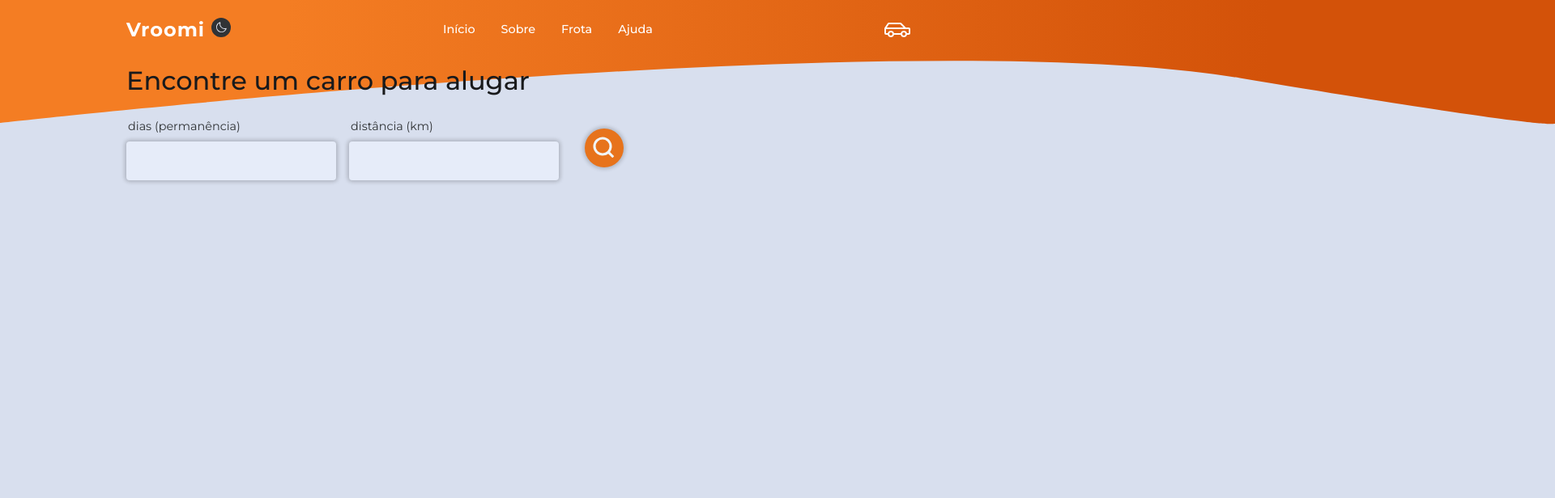
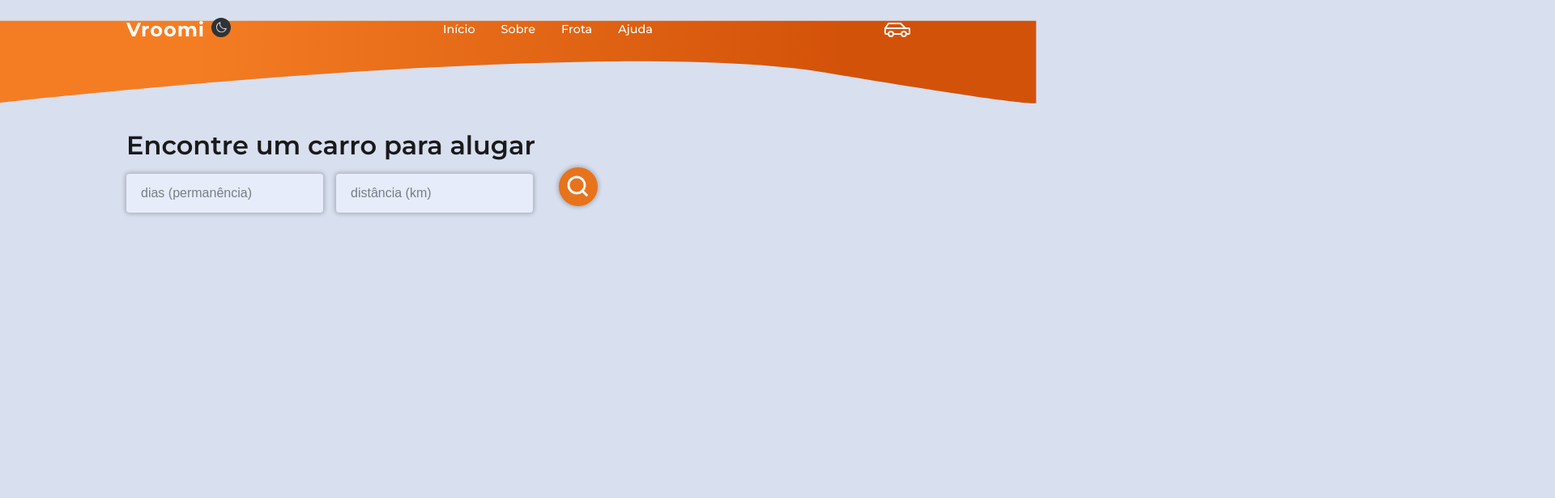
Before and after one commit to alisonsantosofc/vroomi-app, a Next.js app: page /rent in a window 1280 px wide. Shown: the top 616 px of the page at 81% size, 1920 px wide, since content can reach past the window. Built offline with nearby package versions, Linux system fonts and the light colour scheme.

Commit message:
style: update layout

```diff
--- a/src/components/Input/styles.ts
+++ b/src/components/Input/styles.ts
@@ -9,7 +9,7 @@ export const InputContainer = styled.div<InputContainerProps>`
   position: relative;
   display: flex;
   align-items: center;
-  padding: 0.8rem 1.5rem;
+  padding: 0.8rem 1rem;
   border: 2px solid transparent;
   border-radius: 0.25rem;
   background: ${props => props.theme.colors.containerBg};
--- a/src/styles/global.ts
+++ b/src/styles/global.ts
@@ -218,13 +218,13 @@ export const GlobalStyles = createGlobalStyle`
 `;
 
 export const StyledAppContainer = styled.div`
-  position: relative;
 
   .bg-svg {
     z-index: -1;
     position: absolute;
     top: 0;
     left: 0;
+    max-width: 100%;
   }
 
   // Breakpoints
--- a/src/views/Favs/index.tsx
+++ b/src/views/Favs/index.tsx
@@ -17,7 +17,7 @@ export function Favs() {
   }
 
   return (
-    <StyledFavs className="section">
+    <StyledFavs>
       <div className="title-content">
         <h2>Seus carros favoritos</h2>
 
--- a/src/views/Favs/styles.ts
+++ b/src/views/Favs/styles.ts
@@ -5,8 +5,8 @@ export const StyledFavs = styled.main`
   display: flex;
   flex-direction: column;
   align-items: center;
-  padding-top: 6rem;
   margin-bottom: 2rem;
+  padding-top: 10rem;
 
   .title-content {
     width: 100%;
@@ -49,7 +49,7 @@ export const StyledFavs = styled.main`
   }
   /* For medium devices */
   @media screen and (max-width: 768px) {
-    padding-top: 1rem;
+    padding-top: 2rem;
 
     .title-content {
       flex-direction: column;
--- a/src/views/Rent/index.tsx
+++ b/src/views/Rent/index.tsx
@@ -88,14 +88,14 @@ export function Rent() {
         <div className="form-content">
           <form>
             <Input
-              label="dias (permanência)"
+              placeholder="dias (permanência)"
               type="number"
               onKeyDown={(e) => handlePressKey(e)}
               onChange={(e) => setMaxDuration(Number(e.target.value))}
             />
 
             <Input
-              label="distância (km)"
+              placeholder="distância (km)"
               type="number"
               onKeyDown={(e) => handlePressKey(e)}
               onChange={(e) => setMaxDistance(Number(e.target.value))}
--- a/src/views/Rent/styles.ts
+++ b/src/views/Rent/styles.ts
@@ -2,20 +2,20 @@ import styled from 'styled-components';
 
 export const StyledRent = styled.main`
   min-height: 100vh;
-  padding-top: 4rem;
   display: flex;
   flex-direction: column;
   align-items: center;
   margin-bottom: 2rem;
+  padding-top: 10rem;
 
   .rent-find {
-    margin-top: 1rem;
     width: 100%;
     display: flex;
     flex-direction: column;
 
     h2 {
       font-size: 2rem;
+      font-weight: 600;
     }
 
     .form-content {
@@ -44,7 +44,6 @@ export const StyledRent = styled.main`
     svg {
       padding: 0.5rem;
       font-size: 2rem;
-      margin-top: 1.5rem;
       border-radius: 100%;
       cursor: pointer;
       transition: all ease-in 0.2s;
@@ -104,12 +103,17 @@ export const StyledRent = styled.main`
   }
   /* For medium devices */
   @media screen and (max-width: 768px) {
-    padding-top: 1rem;
+    padding-top: 2rem;
 
     .rent-find {
+      h2 {
+        color: ${({theme}) => theme.colors.white};
+      }
+
       .form-content {
         flex-direction: column;
         gap: 1rem;
+        margin-top: 1.5rem;
 
         button {
           width: 100%;
--- a/src/views/Rentals/index.tsx
+++ b/src/views/Rentals/index.tsx
@@ -4,7 +4,7 @@ import { StyledUserFleet } from './styles';
 
 export function Rentals() {
   return (
-    <StyledUserFleet className="user-fleet-container section" >
+    <StyledUserFleet className="user-fleet-container" >
       <div className="title-content">
         <h2>Sua frota de veículos</h2>
 
--- a/src/views/Rentals/styles.ts
+++ b/src/views/Rentals/styles.ts
@@ -6,6 +6,7 @@ export const StyledUserFleet = styled.section`
   flex-direction: column;
   align-items: center;
   margin-bottom: 2rem;
+  padding-top: 10rem;
 
   .title-content {
     width: 100%;
@@ -27,6 +28,8 @@ export const StyledUserFleet = styled.section`
 
   /* For medium devices */
   @media screen and (max-width: 768px) {
+    padding-top: 2rem;
+
     .title-content {
       flex-direction: column;
       align-items: flex-start;
```
